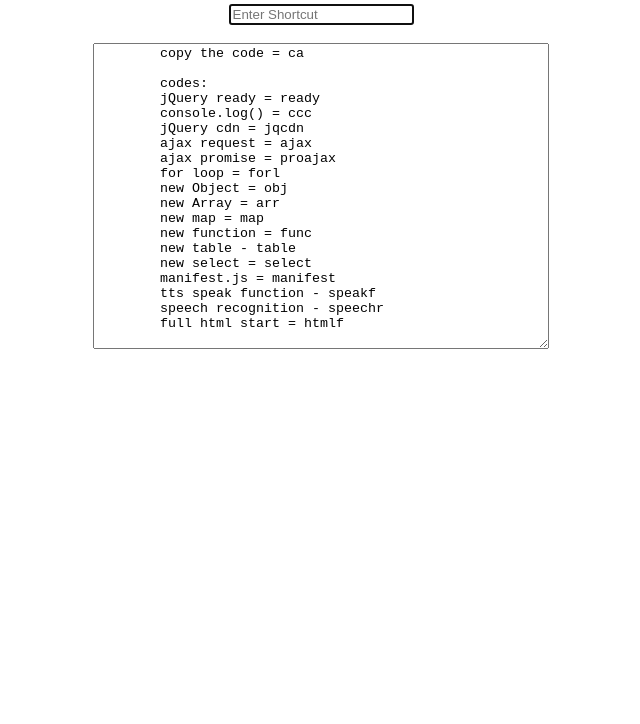
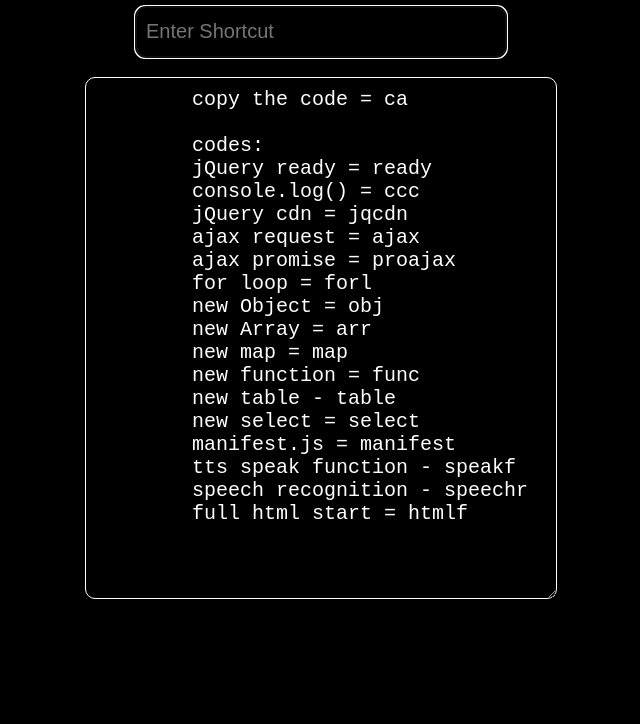
Before and after one commit to Etai89/textexpander, a plain HTML site: page index.html in a window 1280 px wide. Shown: the part 76-800 px from the top of the page, without its empty margins (319-959 px from the left). Drawn offline with nearby package versions, Linux system fonts and the light colour scheme.

Commit message:
style updates

```diff
--- a/index.html
+++ b/index.html
@@ -40,10 +40,25 @@
 <style>
     body{
         text-align: center;
+        background-color: black;
+        color: white;
+        font-family: 'Gill Sans', 'Gill Sans MT', Calibri, 'Trebuchet MS', sans-serif;
     }
     #code{
         width: 450px;
-        height: 300px;
+        height: 500px;
+    }
+    #value{
+        width: 350px;
+        height: 30px;
+    }
+    #code, #value{
+        padding: 10px;
+        background-color: black;
+        border-radius: 10px;
+        border: 1px solid white;
+        color: white;
+        font-size: 20px;
     }
 </style>
 </body>
```
